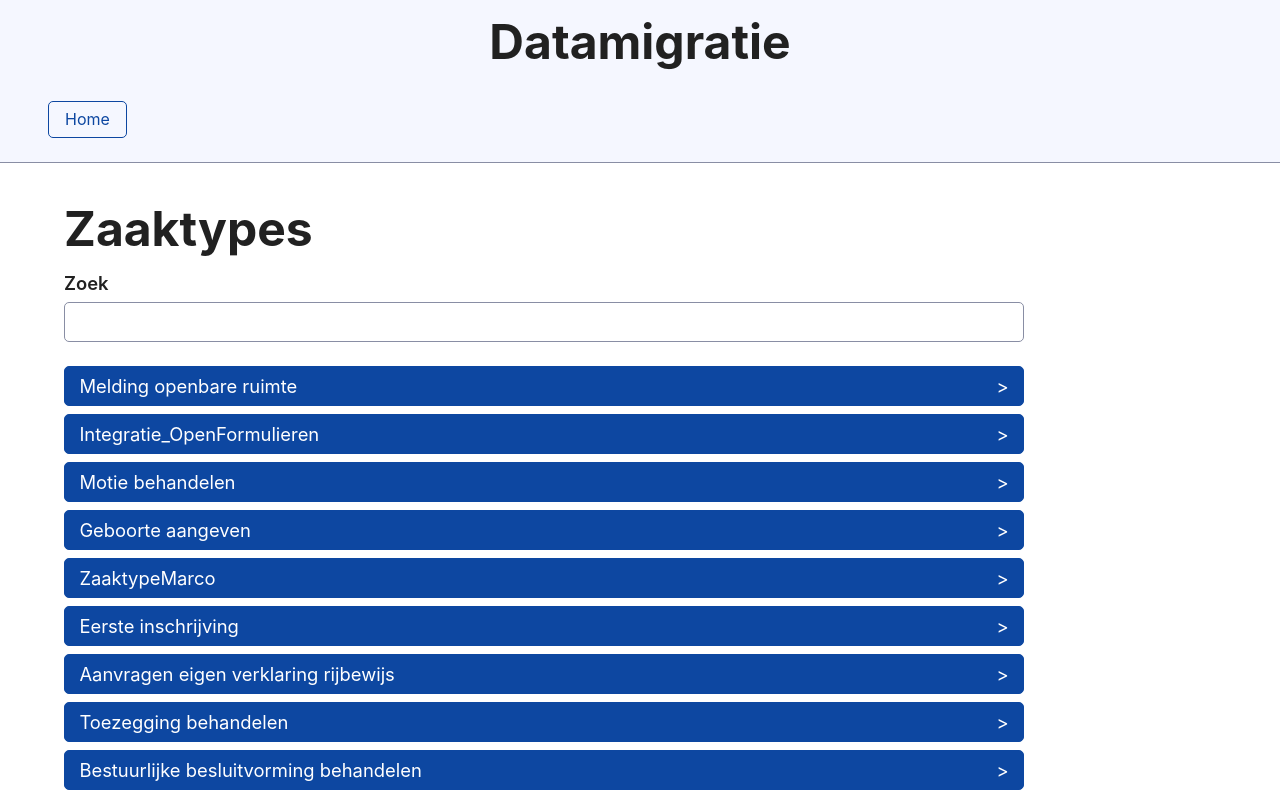
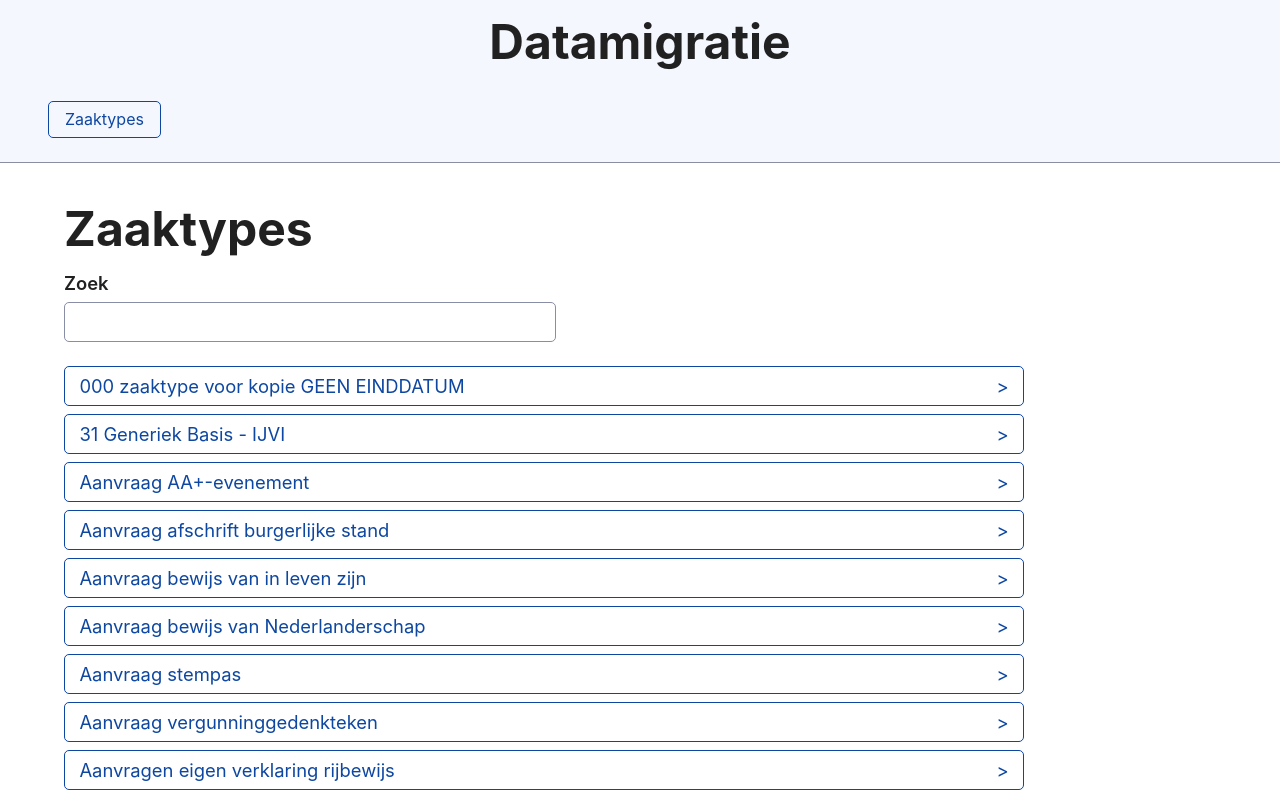
Before and after one commit to ICATT-Menselijk-Digitaal/Datamigratie, a Vue app in the folder datamigratie.client/: page / in a window 1280 px wide. Shown: the top 796 px of the page. Built offline with nearby package versions, Linux system fonts and the light colour scheme.

Commit message:
zaaktype navigation

```diff
--- a/datamigratie.client/src/components/TheHeader.vue
+++ b/datamigratie.client/src/components/TheHeader.vue
@@ -5,7 +5,7 @@
     <nav>
       <ul>
         <li>
-          <router-link :to="{ name: 'home' }">Home</router-link>
+          <router-link :to="{ name: 'home' }">Zaaktypes</router-link>
         </li>
       </ul>
     </nav>
--- a/datamigratie.client/src/views/HomeView.vue
+++ b/datamigratie.client/src/views/HomeView.vue
@@ -1,11 +1,11 @@
 <template>
   <h1>Zaaktypes</h1>
 
-  <form>
+  <form @submit.prevent>
     <div class="form-group">
       <label for="filter">Zoek</label>
 
-      <input type="text" id="filter" v-model="searchQuery" />
+      <input type="text" id="filter" v-model="search" />
     </div>
   </form>
 
@@ -14,7 +14,13 @@
       v-for="{ naam, functioneleIdentificatie } in filteredZaaktypes"
       :key="functioneleIdentificatie"
     >
-      <router-link :to="{ name: 'zaaktype', params: { functioneleIdentificatie } }" class="button"
+      <router-link
+        :to="{
+          name: 'zaaktype',
+          params: { functioneleIdentificatie },
+          query: { search }
+        }"
+        class="button button-secondary"
         >{{ naam }} <span>&gt;</span></router-link
       >
     </li>
@@ -24,21 +30,30 @@
 </template>
 
 <script setup lang="ts">
-import { computed, ref } from "vue";
+import { computed, onMounted, ref } from "vue";
 import type { Zaaktype } from "@/types/zaaktype";
+import { useRoute } from "vue-router";
 
-const searchQuery = ref("");
+const route = useRoute();
+
+const search = ref("");
 
 const filteredZaaktypes = computed(() => {
-  const query = searchQuery.value.toLowerCase().trim();
+  let result = zaaktypes;
 
-  if (!query) return zaaktypes;
+  const query = search.value.toLowerCase().trim();
 
-  return zaaktypes.filter(
-    (zaaktype) =>
-      zaaktype.naam.toLowerCase().includes(query) ||
-      zaaktype.omschrijving.toLowerCase().includes(query)
-  );
+  if (query) {
+    result = zaaktypes.filter((zaaktype) => zaaktype.naam.toLowerCase().includes(query));
+  }
+
+  return result.sort((a, b) => a.naam.toLowerCase().localeCompare(b.naam.toLowerCase()));
+});
+
+onMounted(() => {
+  if (route.query.search && typeof route.query.search === "string") {
+    search.value = route.query.search;
+  }
 });
 
 const zaaktypes: Zaaktype[] = [
@@ -655,18 +670,15 @@ const zaaktypes: Zaaktype[] = [
 </script>
 
 <style lang="scss" scoped>
-form,
-ul {
-  max-inline-size: var(--section-width-large);
-}
-
 form {
+  max-inline-size: var(--section-width);
   margin-block-end: var(--spacing-default);
 }
 
 ul {
   display: flex;
   flex-direction: column;
+  max-inline-size: var(--section-width-large);
 }
 
 .button {
--- a/datamigratie.client/src/views/ZaaktypeView.vue
+++ b/datamigratie.client/src/views/ZaaktypeView.vue
@@ -4,14 +4,18 @@
   <p>{{ functioneleIdentificatie }}</p>
 
   <p>
-    <router-link :to="{ name: 'home' }" class="button">&lt; Terug</router-link>
+    <router-link :to="{ name: 'home', query: { search: route.query.search } }" class="button"
+      >&lt; Terug</router-link
+    >
   </p>
 </template>
 
 <script setup lang="ts">
-// import type { Zaaktype } from "@/types/zaaktype";
+import { useRoute } from "vue-router";
 
-defineProps<{ functioneleIdentificatie?: string }>();
+defineProps<{ functioneleIdentificatie: string }>();
+
+const route = useRoute();
 </script>
 
 <style lang="scss" scoped></style>
```
